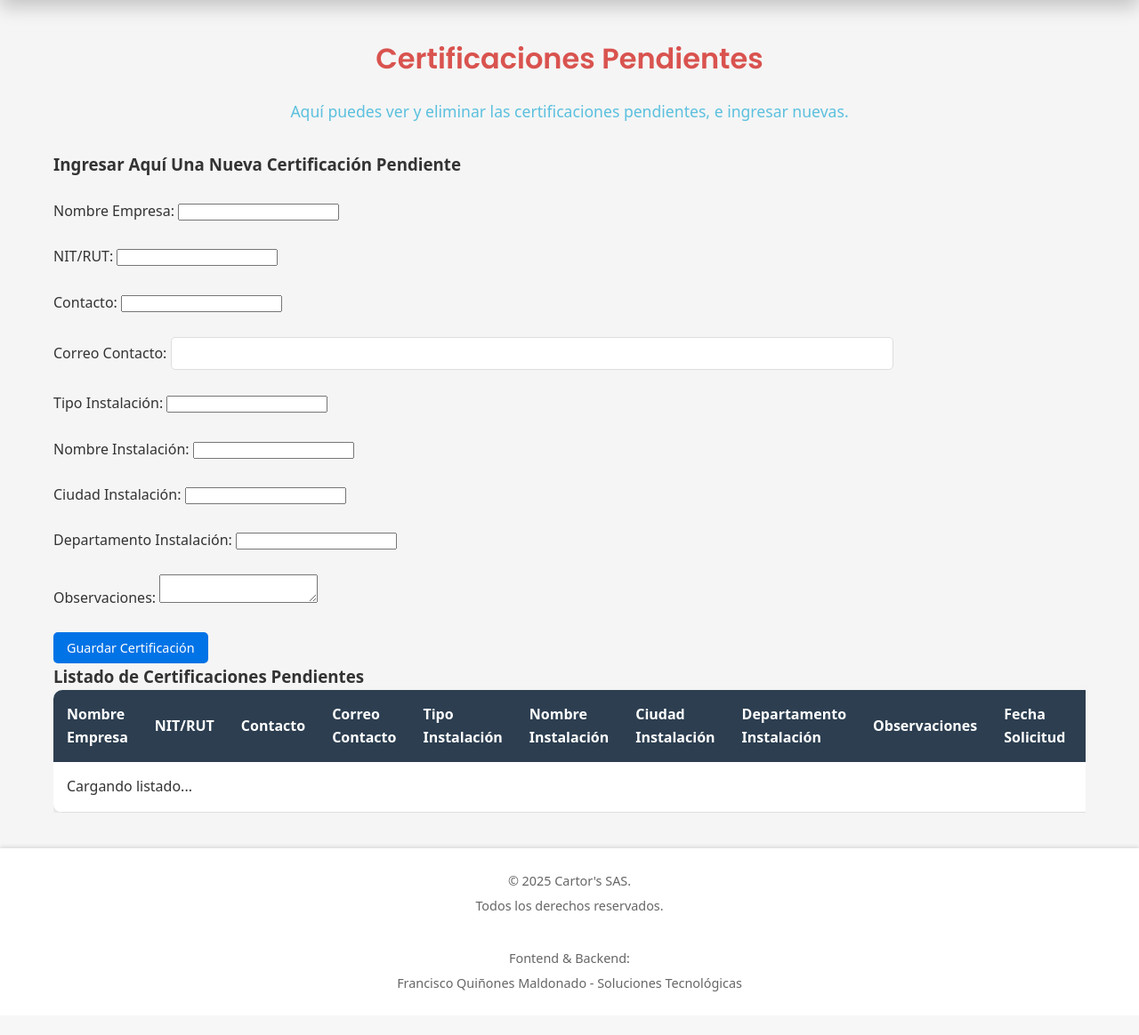
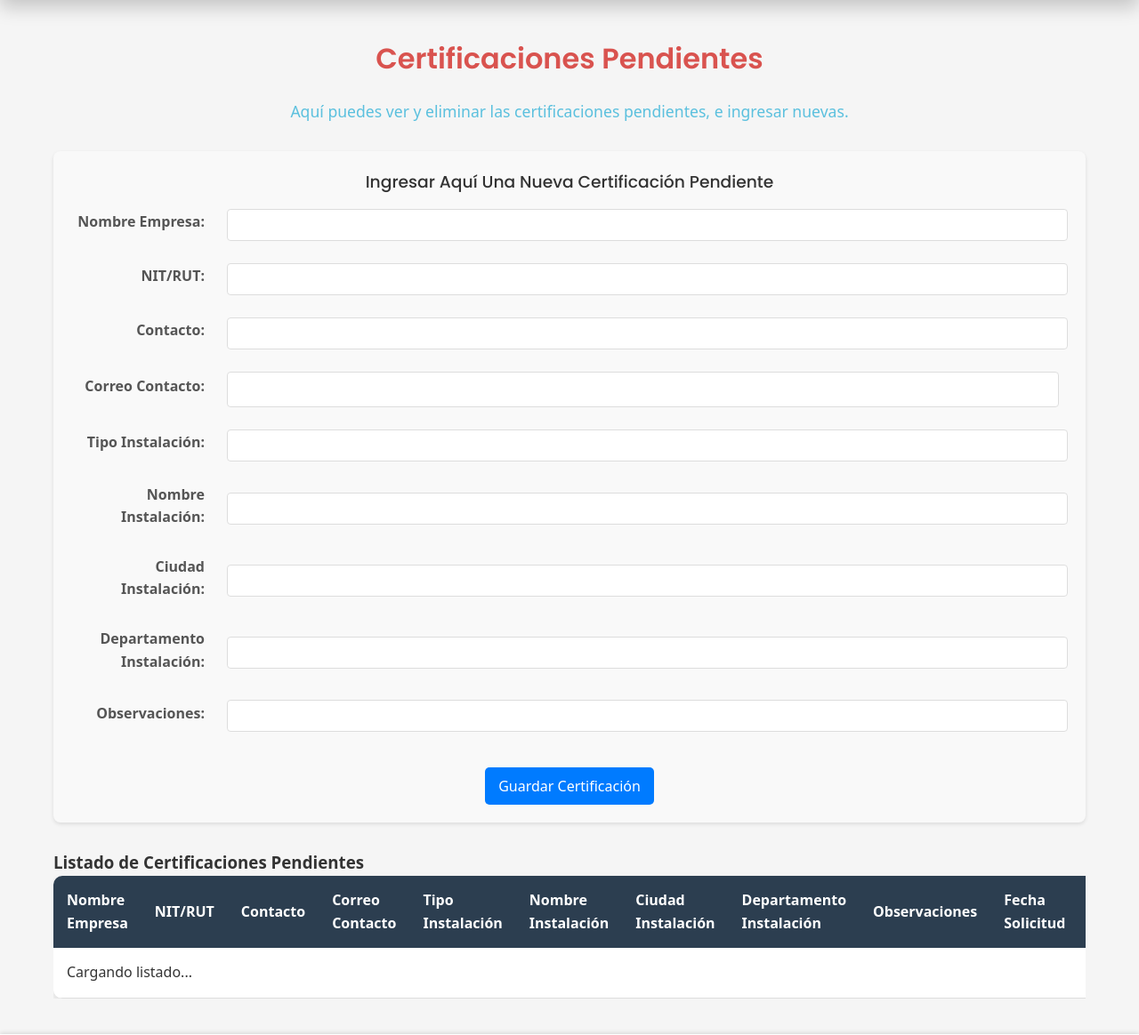
Before and after one commit to mapachogithub/cartors_web, a PHP site: page /administracion/certificaciones_pendientes.html in a window 1280 px wide. Shown: the part 133-1297 px from the top of the page at 89% size. Before the commit the page ends 1248 px from the top, so only its background shows below. Run offline with PHP 8.4, Linux system fonts and the light colour scheme; some libraries are stand-ins or nearby versions.

Commit message:
certificaciones update ok
certificaciones update ok

```diff
--- a/administracion/certificaciones_pendientes.css
+++ b/administracion/certificaciones_pendientes.css
@@ -1,10 +1,114 @@
-/* ESTILOS PARA CERTIFICACIONES_PENDIENTES.HTML */
-@import url('certificaciones.css');
+/* MIS ESTILOS PARA CERTIFICACIONES_PENDIENTES.HTML */
+@import url('certificaciones.css'); /* Importo los estilos generales de certificaciones.css */
 
-.centrado h2 { color: #d9534f; } /* Rojo: pendiente */
-.centrado p { color: #5bc0de; } /* Azul claro */
+.centrado h2 { color: #d9534f; } /* Rojo para el título principal, para indicar "pendiente" */
+.centrado p { color: #5bc0de; } /* Azul claro para el párrafo descriptivo */
 
-.listado-certificados h3 { display: block; }
-.listado-certificados table { width: 98%; margin: 0 auto; }
-.listado-certificados { overflow-x: auto; }
-.listado-certificados th { color: white; }
+.listado-certificados h3 { display: block; } /* Aseguro que el título del listado se vea bien */
+.listado-certificados table { width: 98%; margin: 0 auto; } /* La tabla casi al ancho completo y centrada */
+.listado-certificados { overflow-x: auto; } /* Para que la tabla se pueda desplazar si es muy ancha en móviles */
+.listado-certificados th { color: white; } /* Texto blanco para los encabezados de la tabla */
+
+/* Estilos para el formulario de ingreso de nuevas certificaciones pendientes */
+.formulario-nueva-certificacion {
+    background-color: #f9f9f9; /* Fondo gris claro para el contenedor del formulario */
+    padding: 20px; /* Espaciado interno */
+    margin-bottom: 30px; /* Margen inferior para separarlo de la tabla */
+    border-radius: 8px; /* Bordes redondeados */
+    box-shadow: 0 2px 4px rgba(0, 0, 0, 0.1); /* Sombra sutil para darle profundidad */
+}
+
+.formulario-nueva-certificacion h3 {
+    font-family: 'Poppins', sans-serif; /* Fuente Poppins para el título del formulario */
+    font-weight: 500; /* Grosor de la fuente */
+    color: #333; /* Color de texto oscuro */
+    margin-bottom: 15px; /* Margen inferior */
+    text-align: center; /* Título centrado */
+}
+
+.formulario-nueva-certificacion form {
+    display: flex; /* Uso flexbox para organizar los campos */
+    flex-direction: column; /* Quiero que cada fila de label/input se apile verticalmente */
+    gap: 15px; /* Espacio entre cada renglón completo de label + input */
+}
+
+.form-row {
+    display: flex; /* Cada `form-row` contendrá el label y el input/textarea en la misma línea */
+    flex-direction: row; /* Coloca el label y el input uno al lado del otro */
+    align-items: center; /* Alinea verticalmente el label y el input al centro */
+    gap: 10px; /* Espacio entre el label y el input */
+    flex-wrap: wrap; /* Permitir que los elementos se envuelvan a la siguiente línea si el espacio es muy pequeño */
+}
+
+.form-row label {
+    font-weight: bold; /* Label en negrita */
+    color: #555; /* Color de texto gris oscuro */
+    min-width: 150px; /* Doy un ancho mínimo al label para que los inputs se alineen mejor */
+    text-align: right; /* Alineo el texto del label a la derecha para un aspecto más limpio */
+}
+
+.form-row input,
+.form-row textarea { /* Ahora textarea comparte los mismos estilos generales que input */
+    flex-grow: 1; /* El input/textarea debe crecer para ocupar el espacio restante en la fila */
+    padding: 8px; /* Relleno interno */
+    border: 1px solid #ddd; /* Borde suave */
+    border-radius: 4px; /* Bordes ligeramente redondeados */
+    font-size: 1rem; /* Tamaño de fuente estándar */
+    max-width: calc(100% - 160px); /* Calculo el ancho máximo, restando el min-width del label y el gap */
+}
+
+.formulario-nueva-certificacion button {
+    padding: 10px 15px; /* Relleno para el botón */
+    background: #007bff; /* Color de fondo azul */
+    color: #fff; /* Texto blanco */
+    border: none; /* Sin borde */
+    border-radius: 5px; /* Bordes redondeados */
+    font-family: 'Noto Sans', sans-serif; /* Fuente del botón */
+    font-size: 1rem; /* Tamaño de fuente */
+    cursor: pointer; /* Cursor de puntero al pasar por encima */
+    transition: background-color 0.3s ease, transform 0.3s ease; /* Transición suave para efectos hover */
+    align-self: center; /* Centro el botón horizontalmente dentro del formulario */
+    margin-top: 15px; /* Margen superior para separarlo de los campos */
+}
+
+.formulario-nueva-certificacion button:hover {
+    background: #0056b3; /* Azul más oscuro al pasar el ratón */
+    transform: translateY(-2px); /* Pequeño levantamiento al pasar el ratón */
+}
+
+/* Media query para pantallas pequeñas (móviles) */
+@media (max-width: 767px) {
+    /* En pantallas más pequeñas, vuelvo a apilar el label y el input/textarea para ahorrar espacio vertical */
+    .form-row {
+        flex-direction: column; /* Apilo verticalmente */
+        align-items: flex-start; /* Alineo a la izquierda */
+        gap: 5px; /* Reduzco el espacio */
+    }
+
+    .form-row label {
+        text-align: left; /* Alineo los labels a la izquierda */
+        min-width: unset; /* Quito el ancho mínimo fijo para los labels */
+    }
+
+    .form-row input,
+    .form-row textarea {
+        max-width: 100%; /* Ocupa el ancho completo disponible */
+    }
+}
+
+/* Estilos para el botón Eliminar en la tabla (lo dejo igual, no es parte del formulario de ingreso) */
+.eliminar-btn {
+    background-color: #dc3545; /* Rojo */
+    color: white;
+    border: none;
+    padding: 8px 12px;
+    border-radius: 5px;
+    cursor: pointer;
+    font-size: 0.9rem;
+    transition: background-color 0.3s ease, transform 0.3s ease;
+}
+
+.eliminar-btn:hover {
+    background-color: #c82333;
+    transform: translateY(-1px);
+}
--- a/administracion/certificaciones_pendientes.html
+++ b/administracion/certificaciones_pendientes.html
@@ -6,10 +6,8 @@
     <link rel="stylesheet" href="https://cdnjs.cloudflare.com/ajax/libs/font-awesome/6.4.2/css/all.min.css" integrity="sha512-z3gLpd7yknf1YoNbCzqRKc4qyor8gaKU1qmn+CShxbuBusANI9QpRohGBreCFkKxLhei6S9CQXFEbbKuqLg0DA==" crossorigin="anonymous" referrerpolicy="no-referrer">
     <link rel="stylesheet" href="certificaciones_pendientes.css">
     <title>Certificaciones Pendientes</title>
-
 </head>
 <body>
-    <!-- Llamando al objeto admin_header a este html -->
     <div id="admin-header-placeholder"></div>
 
     <main>
@@ -17,37 +15,45 @@
             <h2>Certificaciones Pendientes</h2>
             <p>Aquí puedes ver y eliminar las certificaciones pendientes, e ingresar nuevas.</p>
 
-            <div class="ingreso-datos">
+            <div class="formulario-nueva-certificacion">
                 <h3>Ingresar Aquí Una Nueva Certificación Pendiente</h3>
-                <br>
                 <form id="formulario-nueva-certificacion">
+                    <div class="form-row">
                         <label for="nombre_legal">Nombre Empresa:</label>
-                    <input type="text" id="nombre_legal" required><br><br>
-
+                        <input type="text" id="nombre_legal" name="nombre_legal" required>
+                    </div>
+                    <div class="form-row">
                         <label for="nit_rut">NIT/RUT:</label>
-                    <input type="text" id="nit_rut" required><br><br>
-
+                        <input type="text" id="nit_rut" name="nit_rut" required>
+                    </div>
+                    <div class="form-row">
                         <label for="contacto">Contacto:</label>
-                    <input type="text" id="contacto"><br><br>
-
+                        <input type="text" id="contacto" name="contacto">
+                    </div>
+                    <div class="form-row">
                         <label for="correo_contacto">Correo Contacto:</label>
-                    <input type="email" id="correo_contacto"><br><br>
-
+                        <input type="email" id="correo_contacto" name="correo_contacto">
+                    </div>
+                    <div class="form-row">
                         <label for="tipo_instalacion">Tipo Instalación:</label>
-                    <input type="text" id="tipo_instalacion"><br><br>
-
+                        <input type="text" id="tipo_instalacion" name="tipo_instalacion">
+                    </div>
+                    <div class="form-row">
                         <label for="nombre_instalacion">Nombre Instalación:</label>
-                    <input type="text" id="nombre_instalacion"><br><br>
-
+                        <input type="text" id="nombre_instalacion" name="nombre_instalacion">
+                    </div>
+                    <div class="form-row">
                         <label for="ciudad_instalacion">Ciudad Instalación:</label>
-                    <input type="text" id="ciudad_instalacion"><br><br>
-
+                        <input type="text" id="ciudad_instalacion" name="ciudad_instalacion">
+                    </div>
+                    <div class="form-row">
                         <label for="departamento_instalacion">Departamento Instalación:</label>
-                    <input type="text" id="departamento_instalacion"><br><br>
-
+                        <input type="text" id="departamento_instalacion" name="departamento_instalacion">
+                    </div>
+                    <div class="form-row">
                         <label for="observaciones">Observaciones:</label>
-                    <textarea id="observaciones"></textarea><br><br>
-
+                        <input type="text" id="observaciones" name="observaciones">
+                    </div>
                     <button type="button" onclick="guardarNuevaCertificacion()">Guardar Certificación</button>
                 </form>
             </div>
@@ -78,7 +84,6 @@
         </section>
     </main>
 
-    <!-- Llamando al objeto footer_objetc.js a este html -->
     <div id="admin-footer-placeholder"></div>
 
     <script type="module">
```
Lines whose indentation alone changed are shown as unchanged.
